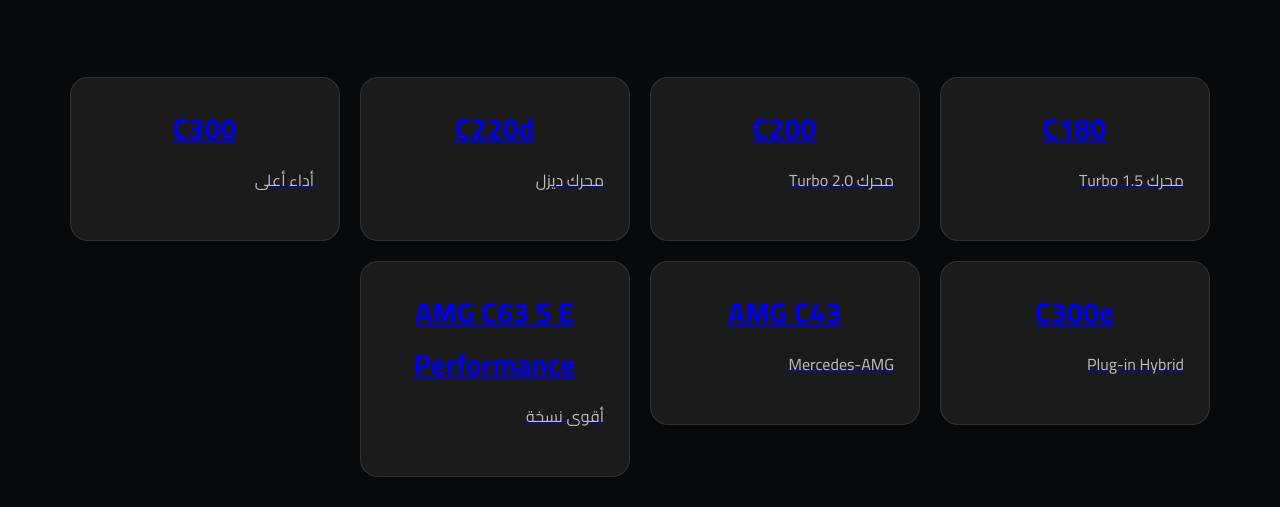
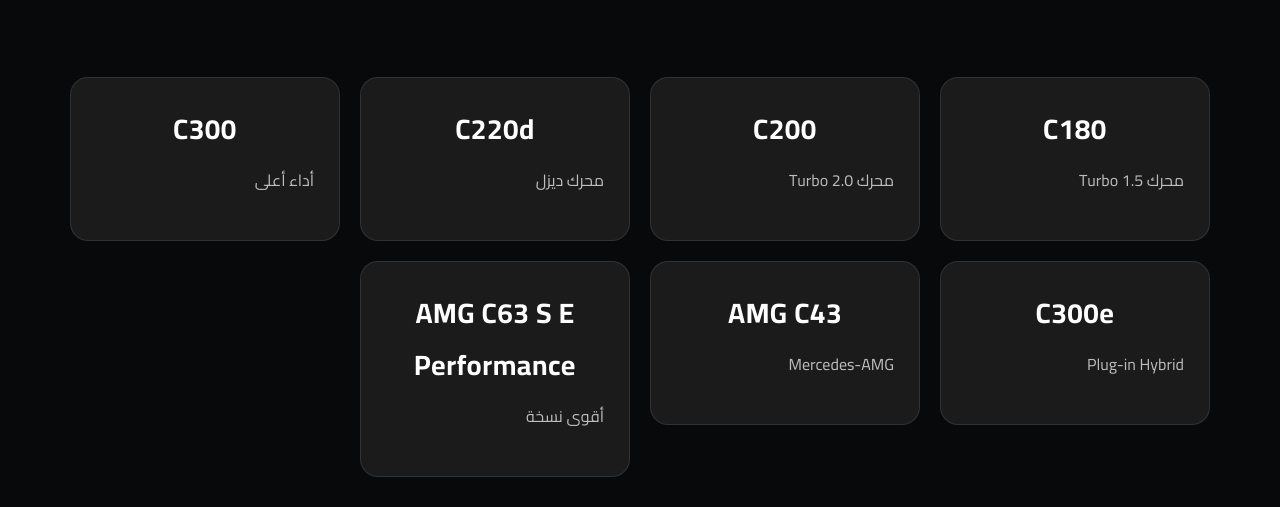
Before and after one commit to omarkrimarbi3-ai/CarDex2-, a plain HTML site: page c-class.html in a window 1280 px wide. Shown: the part 1094-1601 px from the top of the page. Drawn offline with Linux system fonts and the light colour scheme.

Commit message:
Update style.css

```diff
--- a/style.css
+++ b/style.css
@@ -971,3 +971,8 @@
 .competitors li{
 margin:12px 0;
 }
+.version-link{
+display:block;
+text-decoration:none;
+color:inherit;
+}
```
